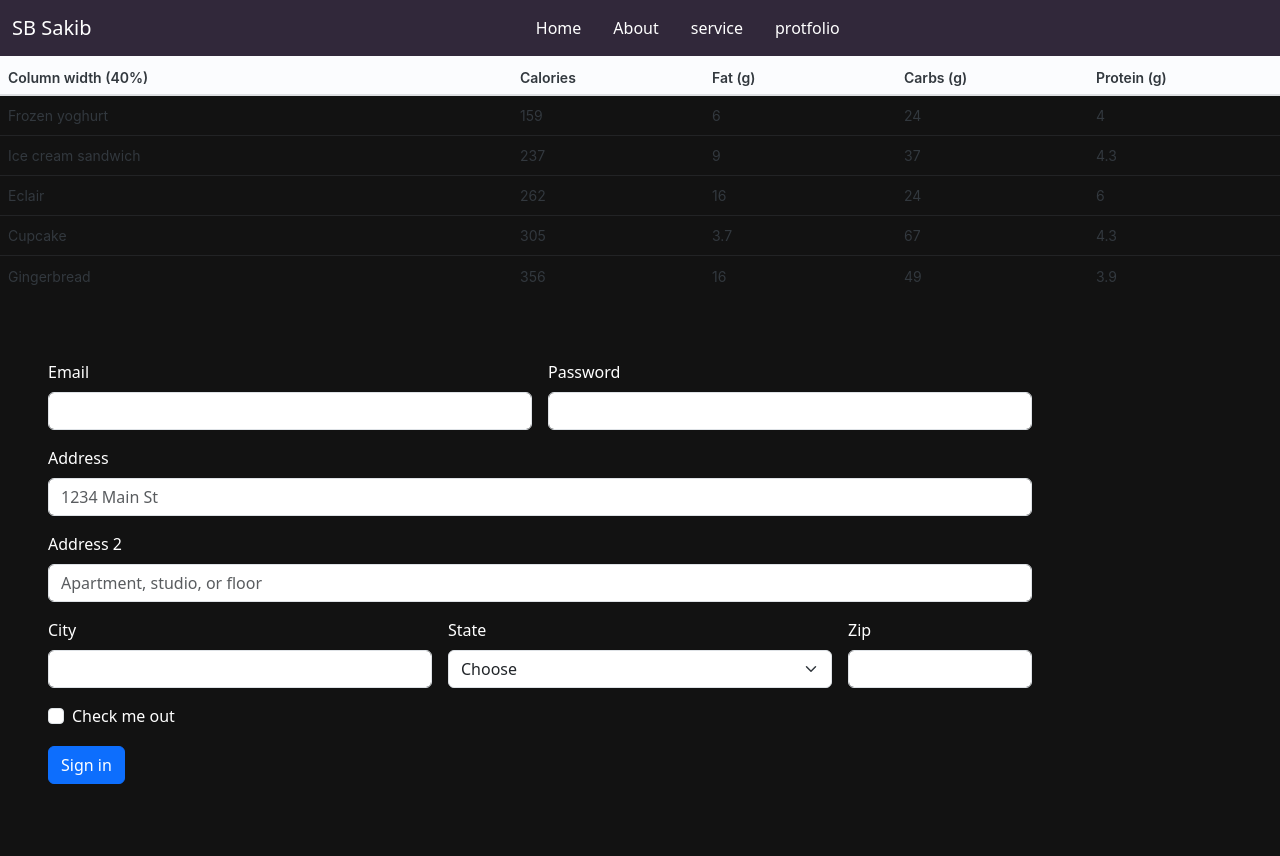
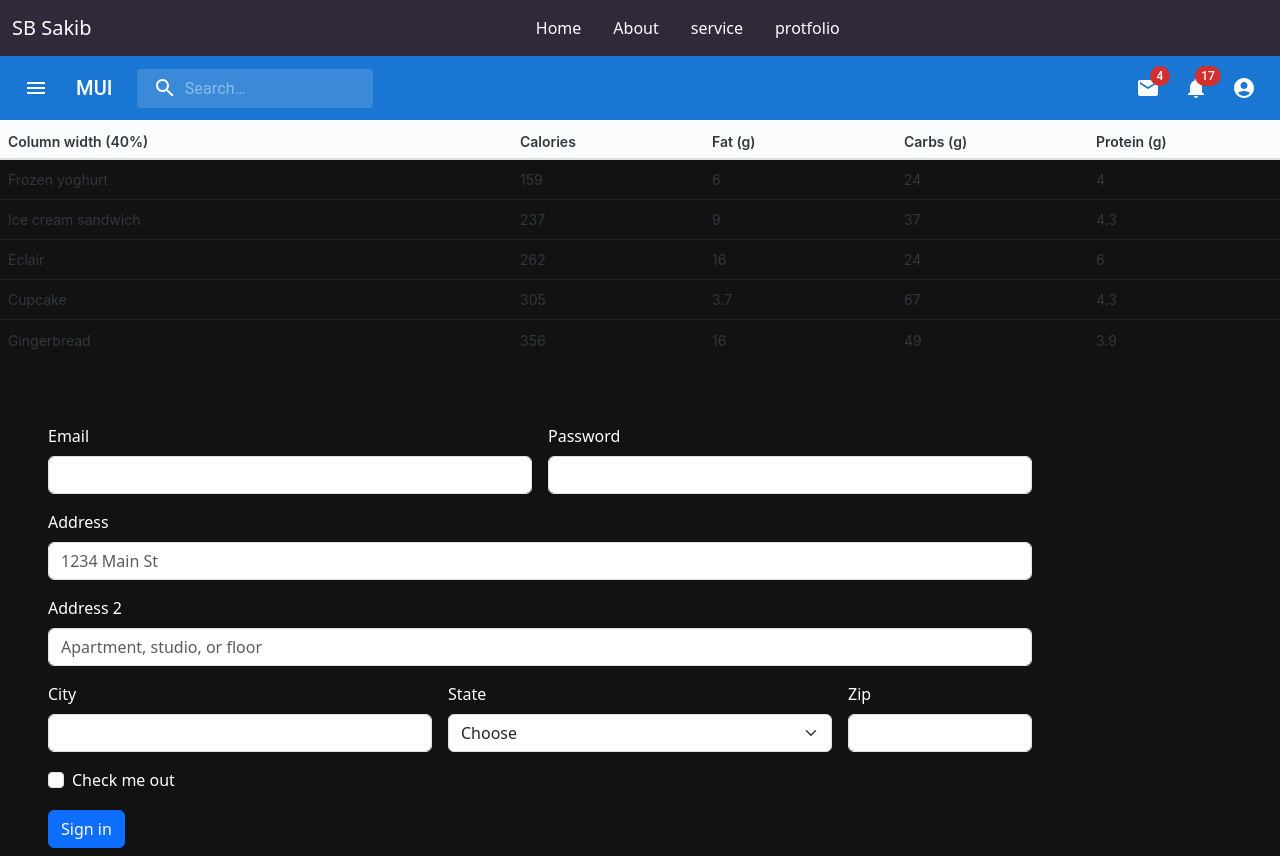
Before and after one commit to sbsakib8/reactproject, a React (Vite) app in the folder vite-project/: page / in a window 1280 px wide. Before the commit the page ends 800 px from the top, so only its background shows below. Built offline with nearby package versions, Linux system fonts and the light colour scheme.

Commit message:
matarial ui

```diff
--- a/vite-project/package.json
+++ b/vite-project/package.json
@@ -12,7 +12,9 @@
   "dependencies": {
     "@emotion/react": "^11.13.3",
     "@emotion/styled": "^11.13.0",
+    "@mui/icons-material": "^6.1.6",
     "@mui/joy": "^5.0.0-beta.48",
+    "@mui/material": "^6.1.6",
     "bootstrap": "^5.3.3",
     "react": "^18.3.1",
     "react-bootstrap": "^2.10.5",
--- a/vite-project/src/App.jsx
+++ b/vite-project/src/App.jsx
@@ -1,12 +1,14 @@
 
 import Form from "./component/form/Form.JSX";
 import Navber from "./component/Navber";
+import Navberui from "./component/Navberui";
 import Home from "./pages/home/Home";
 
 function App() {
   return (
     <div>
      <Navber/>
+     <Navberui />
      <Home />
      <Form/>
     </div>
--- /dev/null
+++ b/vite-project/src/component/Navberui.jsx
@@ -0,0 +1,234 @@
+import * as React from 'react';
+import { styled, alpha } from '@mui/material/styles';
+import AppBar from '@mui/material/AppBar';
+import Box from '@mui/material/Box';
+import Toolbar from '@mui/material/Toolbar';
+import IconButton from '@mui/material/IconButton';
+import Typography from '@mui/material/Typography';
+import InputBase from '@mui/material/InputBase';
+import Badge from '@mui/material/Badge';
+import MenuItem from '@mui/material/MenuItem';
+import Menu from '@mui/material/Menu';
+import MenuIcon from '@mui/icons-material/Menu';
+import SearchIcon from '@mui/icons-material/Search';
+import AccountCircle from '@mui/icons-material/AccountCircle';
+import MailIcon from '@mui/icons-material/Mail';
+import NotificationsIcon from '@mui/icons-material/Notifications';
+import MoreIcon from '@mui/icons-material/MoreVert';
+
+const Search = styled('div')(({ theme }) => ({
+  position: 'relative',
+  borderRadius: theme.shape.borderRadius,
+  backgroundColor: alpha(theme.palette.common.white, 0.15),
+  '&:hover': {
+    backgroundColor: alpha(theme.palette.common.white, 0.25),
+  },
+  marginRight: theme.spacing(2),
+  marginLeft: 0,
+  width: '100%',
+  [theme.breakpoints.up('sm')]: {
+    marginLeft: theme.spacing(3),
+    width: 'auto',
+  },
+}));
+
+const SearchIconWrapper = styled('div')(({ theme }) => ({
+  padding: theme.spacing(0, 2),
+  height: '100%',
+  position: 'absolute',
+  pointerEvents: 'none',
+  display: 'flex',
+  alignItems: 'center',
+  justifyContent: 'center',
+}));
+
+const StyledInputBase = styled(InputBase)(({ theme }) => ({
+  color: 'inherit',
+  '& .MuiInputBase-input': {
+    padding: theme.spacing(1, 1, 1, 0),
+    // vertical padding + font size from searchIcon
+    paddingLeft: `calc(1em + ${theme.spacing(4)})`,
+    transition: theme.transitions.create('width'),
+    width: '100%',
+    [theme.breakpoints.up('md')]: {
+      width: '20ch',
+    },
+  },
+}));
+
+ function Navberui() {
+  const [anchorEl, setAnchorEl] = React.useState(null);
+  const [mobileMoreAnchorEl, setMobileMoreAnchorEl] = React.useState(null);
+
+  const isMenuOpen = Boolean(anchorEl);
+  const isMobileMenuOpen = Boolean(mobileMoreAnchorEl);
+
+  const handleProfileMenuOpen = (event) => {
+    setAnchorEl(event.currentTarget);
+  };
+
+  const handleMobileMenuClose = () => {
+    setMobileMoreAnchorEl(null);
+  };
+
+  const handleMenuClose = () => {
+    setAnchorEl(null);
+    handleMobileMenuClose();
+  };
+
+  const handleMobileMenuOpen = (event) => {
+    setMobileMoreAnchorEl(event.currentTarget);
+  };
+
+  const menuId = 'primary-search-account-menu';
+  const renderMenu = (
+    <Menu
+      anchorEl={anchorEl}
+      anchorOrigin={{
+        vertical: 'top',
+        horizontal: 'right',
+      }}
+      id={menuId}
+      keepMounted
+      transformOrigin={{
+        vertical: 'top',
+        horizontal: 'right',
+      }}
+      open={isMenuOpen}
+      onClose={handleMenuClose}
+    >
+      <MenuItem onClick={handleMenuClose}>Profile</MenuItem>
+      <MenuItem onClick={handleMenuClose}>My account</MenuItem>
+    </Menu>
+  );
+
+  const mobileMenuId = 'primary-search-account-menu-mobile';
+  const renderMobileMenu = (
+    <Menu
+      anchorEl={mobileMoreAnchorEl}
+      anchorOrigin={{
+        vertical: 'top',
+        horizontal: 'right',
+      }}
+      id={mobileMenuId}
+      keepMounted
+      transformOrigin={{
+        vertical: 'top',
+        horizontal: 'right',
+      }}
+      open={isMobileMenuOpen}
+      onClose={handleMobileMenuClose}
+    >
+      <MenuItem>
+        <IconButton size="large" aria-label="show 4 new mails" color="inherit">
+          <Badge badgeContent={4} color="error">
+            <MailIcon />
+          </Badge>
+        </IconButton>
+        <p>Messages</p>
+      </MenuItem>
+      <MenuItem>
+        <IconButton
+          size="large"
+          aria-label="show 17 new notifications"
+          color="inherit"
+        >
+          <Badge badgeContent={17} color="error">
+            <NotificationsIcon />
+          </Badge>
+        </IconButton>
+        <p>Notifications</p>
+      </MenuItem>
+      <MenuItem onClick={handleProfileMenuOpen}>
+        <IconButton
+          size="large"
+          aria-label="account of current user"
+          aria-controls="primary-search-account-menu"
+          aria-haspopup="true"
+          color="inherit"
+        >
+          <AccountCircle />
+        </IconButton>
+        <p>Profile</p>
+      </MenuItem>
+    </Menu>
+  );
+
+  return (
+    <Box sx={{ flexGrow: 1 }}>
+      <AppBar position="static">
+        <Toolbar>
+          <IconButton
+            size="large"
+            edge="start"
+            color="inherit"
+            aria-label="open drawer"
+            sx={{ mr: 2 }}
+          >
+            <MenuIcon />
+          </IconButton>
+          <Typography
+            variant="h6"
+            noWrap
+            component="div"
+            sx={{ display: { xs: 'none', sm: 'block' } }}
+          >
+            MUI
+          </Typography>
+          <Search>
+            <SearchIconWrapper>
+              <SearchIcon />
+            </SearchIconWrapper>
+            <StyledInputBase
+              placeholder="Search…"
+              inputProps={{ 'aria-label': 'search' }}
+            />
+          </Search>
+          <Box sx={{ flexGrow: 1 }} />
+          <Box sx={{ display: { xs: 'none', md: 'flex' } }}>
+            <IconButton size="large" aria-label="show 4 new mails" color="inherit">
+              <Badge badgeContent={4} color="error">
+                <MailIcon />
+              </Badge>
+            </IconButton>
+            <IconButton
+              size="large"
+              aria-label="show 17 new notifications"
+              color="inherit"
+            >
+              <Badge badgeContent={17} color="error">
+                <NotificationsIcon />
+              </Badge>
+            </IconButton>
+            <IconButton
+              size="large"
+              edge="end"
+              aria-label="account of current user"
+              aria-controls={menuId}
+              aria-haspopup="true"
+              onClick={handleProfileMenuOpen}
+              color="inherit"
+            >
+              <AccountCircle />
+            </IconButton>
+          </Box>
+          <Box sx={{ display: { xs: 'flex', md: 'none' } }}>
+            <IconButton
+              size="large"
+              aria-label="show more"
+              aria-controls={mobileMenuId}
+              aria-haspopup="true"
+              onClick={handleMobileMenuOpen}
+              color="inherit"
+            >
+              <MoreIcon />
+            </IconButton>
+          </Box>
+        </Toolbar>
+      </AppBar>
+      {renderMobileMenu}
+      {renderMenu}
+    </Box>
+  );
+}
+export default Navberui;
```
Also changed, not shown: 1 other file (tests, documents, lock files or other folders).
